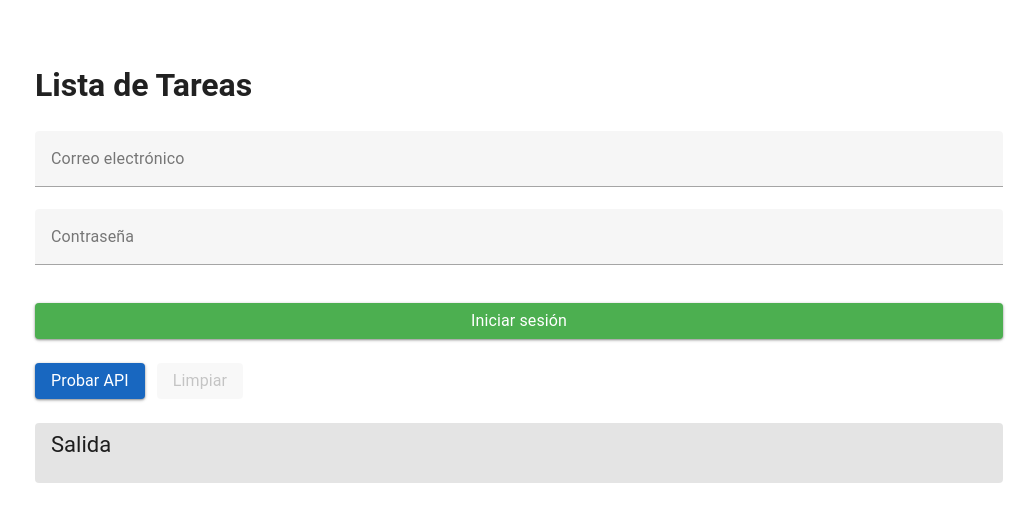
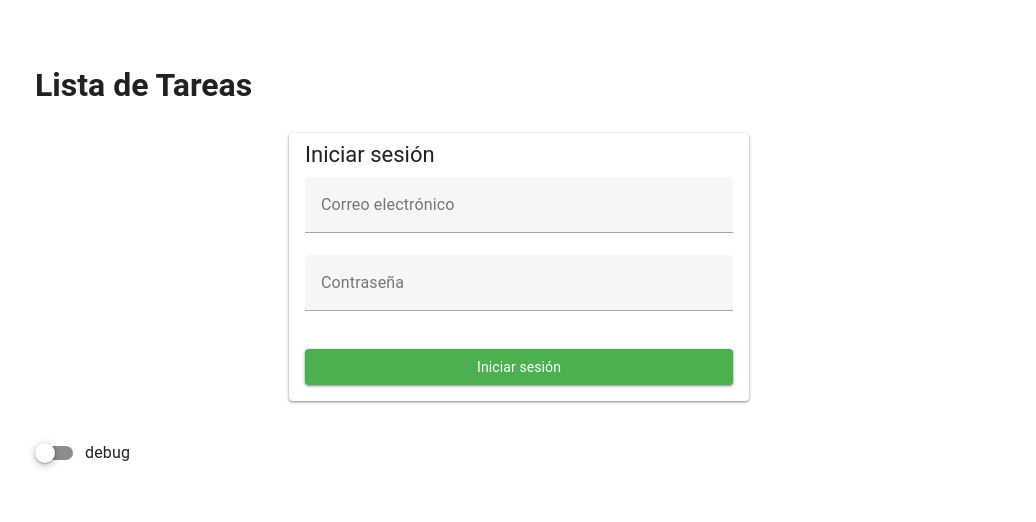
Before and after one commit to Lottodo/meta3.3-web-frontend, a Vue app: page / in a window 1280 px wide. Shown: the top 522 px of the page, without its empty margins (121-1157 px from the left). Built offline with nearby package versions, Linux system fonts and the light colour scheme; a small style sheet from the web is missing.

Commit message:
login y logout

```diff
--- a/src/components/Dashboard.vue
+++ b/src/components/Dashboard.vue
@@ -1,53 +1,33 @@
 <template>
   <v-container class="py-10">
+    <div class="d-flex align-center justify-space-between">
       <h1 class="text-h3">Dashboard</h1>
+      <v-btn
+        prepend-icon="mdi-logout"
+        variant="tonal"
+        @click="logout()"
+      >
+        Cerrar sesión
+      </v-btn>
+    </div>
     <div class="mt-6 d-flex ga-3">
       <v-btn
         color="primary"
-        :disabled="isRunning"
-        :loading="isRunning"
-        @click="probarAPI()"
       >
         Probar API
       </v-btn>
-
-      <v-btn
-        :disabled="isRunning || logs.length === 0"
-        variant="tonal"
-        @click="limpiar"
-      >
-        Limpiar
-      </v-btn>
     </div>
 
-    <v-alert
-      v-if="status"
-      class="mt-4"
-      :type="statusType"
-      variant="tonal"
-    >
-      {{ status }}
-    </v-alert>
-
-    <v-card class="mt-6" variant="tonal">
-      <v-card-title>Salida</v-card-title>
-      <v-card-text>
-        <pre style="white-space: pre-wrap; margin: 0">{{ logs.join('\n') }}</pre>
-      </v-card-text>
-    </v-card>
   </v-container>
 </template>
 
 <script setup lang="ts">
-  import { computed, ref } from 'vue'
+  import { ref } from 'vue'
+  import { useRouter } from 'vue-router'
 
-  // Usar proxy de Vite: /api -> http://localhost:3003
+  const router = useRouter()
   const API_BASE_URL = '/api'
-
-  const csrfToken = ref('')
   const isRunning = ref(false)
-  const status = ref('')
-  const hasError = ref(false)
   const logs = ref<string[]>([])
 
   type ClienteOptions = {
@@ -65,12 +45,6 @@
     logs.value.push(message)
     // Mantener también el log en consola
     console.log(message)
-  }
-
-  function limpiar () {
-    logs.value = []
-    status.value = ''
-    hasError.value = false
   }
 
   async function parseBody (response: Response) {
@@ -124,119 +98,8 @@
     },
   }
 
-  const statusType = computed(() => (hasError.value ? 'error' : 'success'))
-
-  async function probarAPI (email = 'usuario@ejemplo.com') {
-    limpiar()
-    logLine('=== Probando API de Tareas con JWT y Cookies HTTP-Only ===\n')
-
-    isRunning.value = true
-    status.value = 'Ejecutando prueba...'
-    hasError.value = false
-
-    try {
-      // 2. Verificar autenticación
-      logLine('2. Verificando autenticación...')
-      const verifyResponse = await cliente.get<{
-        usuario?: { email?: string, id?: string | number }
-      }>(`${API_BASE_URL}/auth/verify`, {
-        headers: {
-          'x-csrf-token': getCookie('csrf_token'),
-        },
-      })
-
-      logLine('✅ Autenticación verificada')
-      logLine(`Usuario autenticado: ${verifyResponse.data.usuario?.email ?? '(sin email)'}`)
-      logLine(`ID de usuario: ${verifyResponse.data.usuario?.id ?? '(sin id)'}\n`)
-
-      // 3. Crear una nueva tarea
-      logLine('3. Creando nueva tarea...')
-      const nuevaTarea = {
-        titulo: 'Comprar víveres',
-        descripcion: 'Leche, huevos, pan y frutas',
-        completada: false,
-      }
-
-      const crearResponse = await cliente.post<{
-        tarea?: { id?: string | number, usuarioId?: string | number, fechaCreacion?: string }
-      }>(`${API_BASE_URL}/tareas`, nuevaTarea, {
-        headers: {
-          'x-csrf-token': getCookie('csrf_token'),
-        },
-      })
-
-      logLine('✅ Tarea creada exitosamente')
-      logLine(`Tarea creada: ${JSON.stringify(crearResponse.data.tarea)}`)
-      logLine(`ID de tarea: ${String(crearResponse.data.tarea?.id ?? '(sin id)')}`)
-      logLine(`Usuario ID: ${String(crearResponse.data.tarea?.usuarioId ?? '(sin usuarioId)')}`)
-      logLine(`Fecha creación: ${String(crearResponse.data.tarea?.fechaCreacion ?? '(sin fecha)')}\n`)
-
-      // 4. Crear otra tarea
-      logLine('4. Creando segunda tarea...')
-      const segundaTarea = {
-        titulo: 'Estudiar Node.js',
-        descripcion: 'Repasar autenticación JWT y cookies',
-        completada: true,
-      }
-
-      await cliente.post(`${API_BASE_URL}/tareas`, segundaTarea, {
-        headers: {
-          'x-csrf-token': getCookie('csrf_token'),
-        },
-      })
-
-      logLine('✅ Segunda tarea creada\n')
-
-      // 5. Obtener todas las tareas
-      logLine('5. Obteniendo todas las tareas...')
-      const tareasResponse = await cliente.get<{
-        total?: number
-        tareas?: Array<{ titulo?: string, completada?: boolean }>
-      }>(`${API_BASE_URL}/tareas`, {
-        headers: {
-          'x-csrf-token': getCookie('csrf_token'),
-        },
-      })
-
-      logLine('✅ Tareas obtenidas exitosamente')
-      logLine(`Total de tareas: ${String(tareasResponse.data.total ?? '(sin total)')}`)
-      logLine('Lista de tareas:')
-      for (const [index, tarea] of (tareasResponse.data.tareas ?? []).entries()) {
-        const estado = tarea.completada ? '✅ Completada' : '⏳ Pendiente'
-        logLine(`  ${index + 1}. ${tarea.titulo ?? '(sin título)'} - ${estado}`)
-      }
-      logLine('')
-
-      // 6. Obtener una tarea específica
-      logLine('6. Obteniendo tarea específica (ID: 1)...')
-      const tareaEspecifica = await cliente.get<{
-        tarea?: { titulo?: string, descripcion?: string, completada?: boolean }
-      }>(`${API_BASE_URL}/tareas/1`, {
-        headers: {
-          'x-csrf-token': getCookie('csrf_token'),
-        },
-      })
-
-      logLine('✅ Tarea específica obtenida')
-      logLine('Detalles:')
-      logLine(`  Título: ${tareaEspecifica.data.tarea?.titulo ?? '(sin título)'}`)
-      logLine(`  Descripción: ${tareaEspecifica.data.tarea?.descripcion ?? '(sin descripción)'}`)
-      logLine(`  Estado: ${tareaEspecifica.data.tarea?.completada ? 'Completada' : 'Pendiente'}\n`)
-
-      // 7. Intentar acceder sin token CSRF (debería fallar)
-      logLine('7. Probando protección CSRF (intento sin token CSRF)...')
-      try {
-        await cliente.get(`${API_BASE_URL}/tareas`)
-        logLine('❌ ERROR: Debería haber fallado sin token CSRF')
-      } catch (error) {
-        const message = error instanceof Error ? error.message : String(error)
-        logLine('✅ Correcto: Solicitud rechazada sin token CSRF')
-        logLine(`  Error: ${message}`)
-      }
-      logLine('')
-
-      // 8. Logout
-      logLine('8. Realizando logout...')
+  async function logout () {
+    logLine('Realizando logout...')
     const logoutResponse = await cliente.post<{
       mensaje?: string
     }>(
@@ -251,31 +114,7 @@
 
     logLine(`✅ Logout exitoso: ${logoutResponse.data.mensaje ?? '(sin mensaje)'}`)
     logLine('')
-
-      // 9. Intentar acceder después de logout (debería fallar)
-      logLine('9. Intentando acceder después de logout...')
-      try {
-        await cliente.get(`${API_BASE_URL}/tareas`, {
-          headers: {
-            'x-csrf-token': getCookie('csrf_token'),
-          },
-        })
-        logLine('❌ ERROR: Debería haber fallado después de logout')
-      } catch (error) {
-        const message = error instanceof Error ? error.message : String(error)
-        logLine('✅ Correcto: Acceso denegado después de logout')
-        logLine(`  Error: ${message}`)
+    await router.push('/')
   }
 
-      logLine('\n=== Todas las pruebas completadas exitosamente ===')
-      status.value = 'Prueba completada. Revisa la salida.'
-    } catch (error) {
-      hasError.value = true
-      const message = error instanceof Error ? error.message : String(error)
-      logLine(`❌ Error en las pruebas: ${message}`)
-      status.value = `Error: ${message}`
-    } finally {
-      isRunning.value = false
-    }
-  }
 </script>
--- a/src/components/HelloWorld.vue
+++ b/src/components/HelloWorld.vue
@@ -2,55 +2,57 @@
   <v-container class="py-10">
     <h1 class="text-h3">Lista de Tareas</h1>
 
-    <v-form ref="form">
+    <div class="d-flex justify-center mt-6">
+      <v-card
+        class="w-100"
+        max-width="460"
+        variant="elevated"
+      >
+        <v-card-title class="text-h5">Iniciar sesión</v-card-title>
+
+        <v-card-text>
+          <v-form ref="form" @submit.prevent="validate">
             <v-text-field
               v-model="email"
+              autocomplete="email"
               label="Correo electrónico"
               required
               :rules="emailRules"
+              type="email"
             />
 
             <v-text-field
               v-model="password"
+              autocomplete="off"
               label="Contraseña"
               required
               :rules="passwordRules"
+              type="password"
             />
 
-      <div class="d-flex flex-column">
             <v-btn
               block
               class="mt-4"
               color="success"
-          @click="validate"
+              type="submit"
             >
               Iniciar sesión
             </v-btn>
+          </v-form>
+        </v-card-text>
+      </v-card>
+    </div>
 
-        <!--
-        <v-btn
-          block
-          class="mt-4"
-          color="error"
-          @click="reset"
-        >
-          Reset Form
-        </v-btn>
+    <div class="mt-6">
+      <v-switch
+        v-model="showDebug"
+        hide-details
+        label="debug"
+      />
 
-        <v-btn
-          block
-          class="mt-4"
-          color="warning"
-          @click="resetValidation"
-        >
-          Reset Validation
-        </v-btn>
-        -->
-
-      </div>
-    </v-form>
-
-    <div class="mt-6 d-flex ga-3">
+      <v-expand-transition>
+        <div v-show="showDebug">
+          <div class="mt-2 d-flex ga-3">
             <v-btn
               color="primary"
               :disabled="isRunning"
@@ -84,6 +86,9 @@
               <pre style="white-space: pre-wrap; margin: 0">{{ logs.join('\n') }}</pre>
             </v-card-text>
           </v-card>
+        </div>
+      </v-expand-transition>
+    </div>
   </v-container>
 </template>
 
@@ -135,9 +140,9 @@
       logLine('Cookies configuradas automáticamente por el navegador\n')
       logLine('Llendo al Dashboard')
       for (let i = 0; i < 3; i++) {
-        await sleep(500)
+        await sleep(50)
         logLine('.')
-        await sleep(500)
+        await sleep(50)
       }
       await router.push('/dashboard')
 
@@ -164,6 +169,7 @@
   const status = ref('')
   const hasError = ref(false)
   const logs = ref<string[]>([])
+  const showDebug = ref(false)
 
   type ClienteOptions = {
     headers?: Record<string, string>
@@ -270,7 +276,6 @@
       }
       logLine('Cookies configuradas automáticamente por el navegador\n')
 
-      /*
       // 2. Verificar autenticación
       logLine('2. Verificando autenticación...')
       const verifyResponse = await cliente.get<{
@@ -400,7 +405,7 @@
         const message = error instanceof Error ? error.message : String(error)
         logLine('✅ Correcto: Acceso denegado después de logout')
         logLine(`  Error: ${message}`)
-      } */
+      }
 
       logLine('\n=== Todas las pruebas completadas exitosamente ===')
       status.value = 'Prueba completada. Revisa la salida.'
```
Lines whose indentation alone changed are shown as unchanged.
